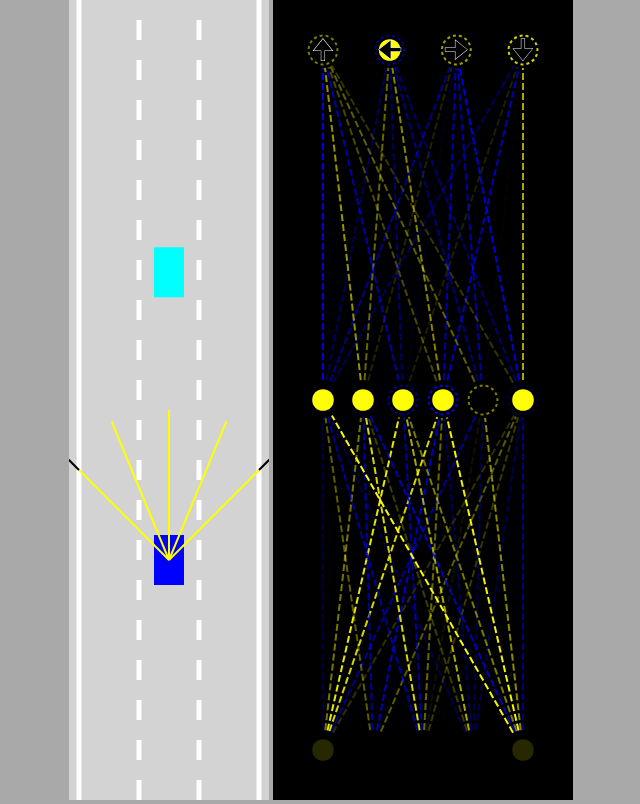
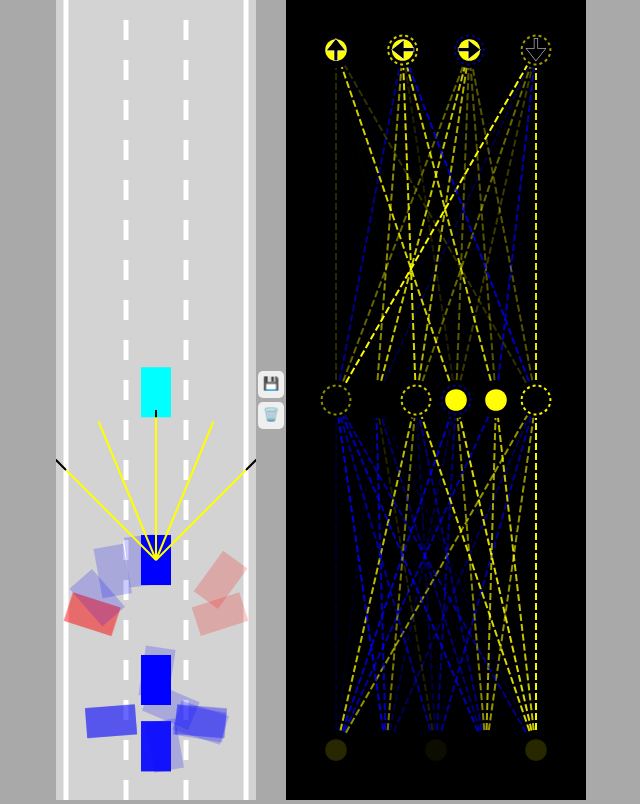
Before and after one commit to Shankar034/Self-driving-Car, a plain HTML site: page index.html in a window 1280 px wide. Shown: the whole page, without its empty margins (319-959 px from the left). Drawn offline with Linux system fonts and the light colour scheme; animation ran at ten frames a second.

Commit message:
Parallelization

```diff
--- a/car.js
+++ b/car.js
@@ -165,7 +165,7 @@ class Car {
 
 
 
-draw(ctx, color) {
+draw(ctx, color, drawSensor=false) {
 
   if(this.damaged){
     ctx.fillStyle = "red"
@@ -180,7 +180,7 @@ draw(ctx, color) {
     ctx.lineTo(this.polygon[i].x, this.polygon[i].y);
   }
   ctx.fill();
-  if(this.sensor){
+  if(this.sensor && drawSensor){
 
     this.sensor.draw(ctx);
   }
--- a/index.html
+++ b/index.html
@@ -9,6 +9,10 @@
 </head>
 <body>
     <canvas id="carCanvas"></canvas>
+    <div id="verticalButtons">
+        <button onclick="save()">💾</button>
+        <button onclick="discard()">🗑️</button>
+    </div>
     <canvas id="networkCanvas"></canvas>
     <script src="visualizer.js"></script>
     <script src="network.js"></script>
--- a/main.js
+++ b/main.js
@@ -13,7 +13,18 @@ const networkCtx = networkCanvas.getContext("2d");
 //x =100, y=100, w=30, h=50
 
 const road = new Road(carCanvas.width/2, carCanvas.width*0.9)
-const car = new Car(road.getLaneCenter(1), 100,30, 50,"AI");
+// const car = new Car(road.getLaneCenter(1), 100,30, 50,"AI");
+
+
+const N=100;
+const cars = generateCars(N);
+let bestCar= cars[0];
+
+if(localStorage.getItem("bestBrain")){
+    bestCar.brain = JSON.parse(
+        localStorage.getItem("bestBrain"));
+}
+
 // const car = new Car(100, 100,30, 50);
 // car.draw(ctx);
 
@@ -25,7 +36,23 @@ const traffic = [
 
 animate();
 
+//function for the car which passes traffic
+
+function save(){
+    localStorage.setItem("bestBrain",
+    JSON.stringify(bestCar.brain));
+}
+
+function discard(){
+    localStorage.removeItem("bestBrain");
+}
+
 function generateCars(N){
+    const cars=[];
+    for(let i =1; i<=N; i++){
+        cars.push(new Car(road.getLaneCenter(1),100,30,50,"AI"))
+    }
+    return cars;
 
 }
 
@@ -35,23 +62,45 @@ function animate(time){
     }
     //To prvent from collusion itself
 
+    for(let i = 0; i<cars.length; i++ ){
+        cars[i].update(road.borders, traffic);
+    }
 
-    car.update(road.borders, traffic);
+    // car.update(road.borders, traffic);
+
+
+    bestCar = cars.find(
+        c=>c.y==Math.min(
+            ...cars.map(c=>c.y)
+        ));
+
     carCanvas.height = window.innerHeight;
     networkCanvas.height = window.innerHeight;
 
     carCtx.save();
-    carCtx.translate(0, -car.y+ carCanvas.height*0.7);
+    // carCtx.translate(0, -cars[0].y+ carCanvas.height*0.7);
+    carCtx.translate(0, -bestCar.y+ carCanvas.height*0.7);
 
     road.draw(carCtx);
 
     for(let i=0; i<traffic.length;i++){
         traffic[i].draw(carCtx,"cyan");
     }
-    car.draw(carCtx, "blue");
+
+
+
+    carCtx.globalAlpha = 0.2;
+    for(let i = 0; i<cars.length; i++ ){
+
+        cars[i].draw(carCtx, "blue");
+    }
+    carCtx.globalAlpha = 1;
+    bestCar.draw(carCtx, "blue",true);
+    // cars[0].draw(carCtx, "blue",true);
 
     carCtx.restore();
     networkCtx.lineDashOffset= -time/50;
-    Visualizer.drawNetwork(networkCtx, car.brain)
+    Visualizer.drawNetwork(networkCtx, bestCar.brain)
+    // Visualizer.drawNetwork(networkCtx, cars[0].brain)
     requestAnimationFrame(animate);
 }
--- a/style.css
+++ b/style.css
@@ -2,7 +2,22 @@ body{
     margin: 0;
     background: darkgray;
     overflow: hidden;
-    text-align: center;
+    display: flex;
+    justify-content: center;
+    align-items: center;
+}
+
+#verticalButtons{
+    display: flex;
+    flex-direction: column;
+}
+
+button{
+    border: none;
+    border-radius: 5px;
+    padding: 5px 5px 7px 5px;
+    margin: 2px;
+    cursor: pointer;
 }
 
 #carCanvas{
```
